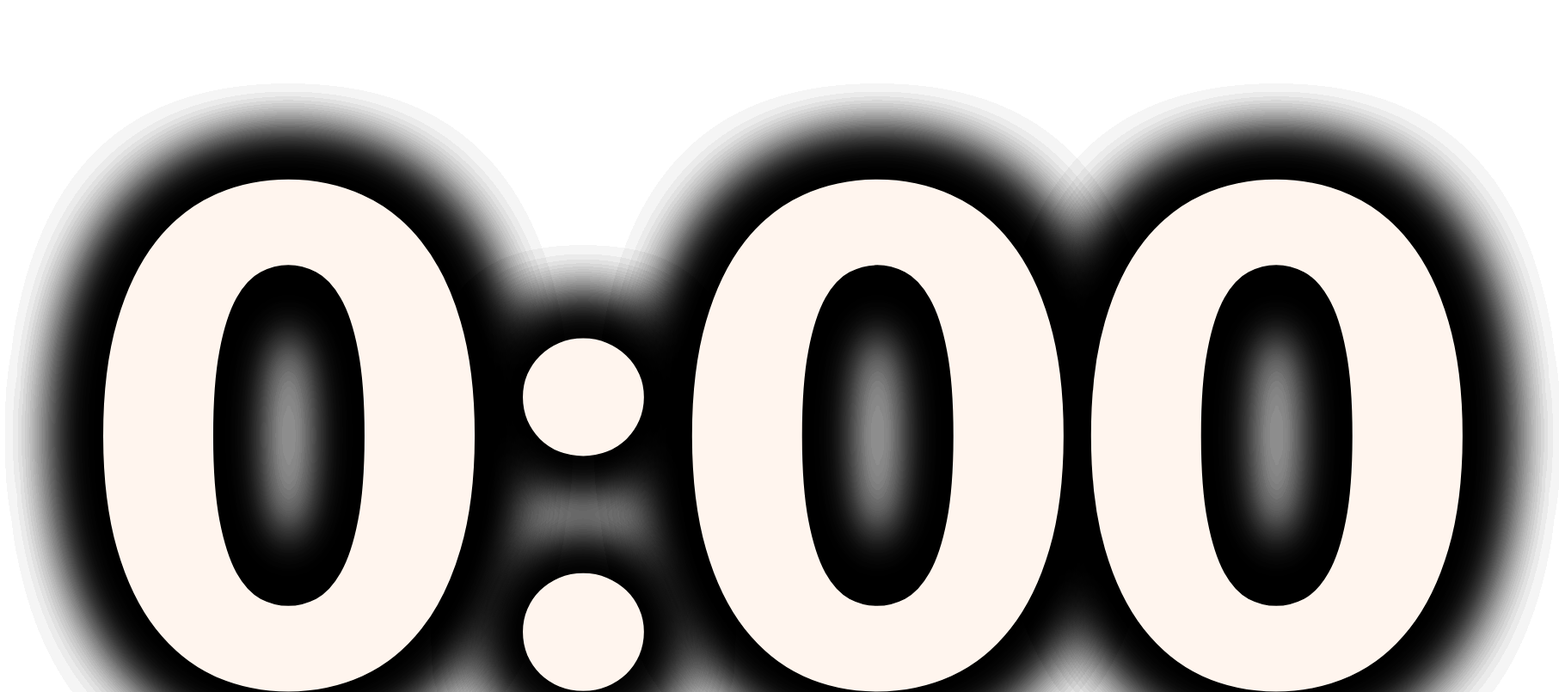
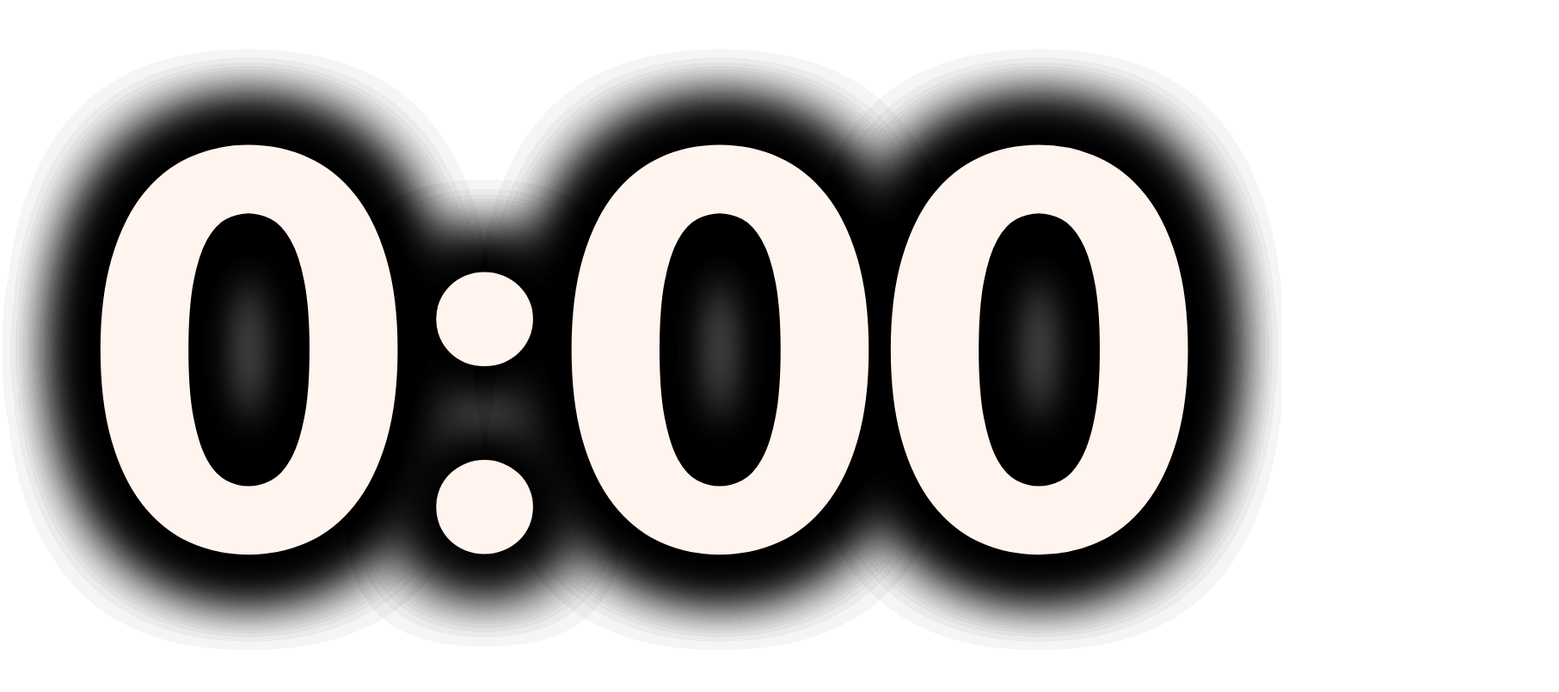
Before and after one commit to Regynate/PickChatter, a plain HTML site: page overlay/timeOverlay.html in a window 1280 px wide. Shown: the top 805 px of the page at 86% size, 1813 px wide, since content can reach past the window. Drawn offline with Linux system fonts and the light colour scheme.

Commit message:
Fixed time overlay cutoff

```diff
--- a/overlay/timeOverlay.html
+++ b/overlay/timeOverlay.html
@@ -38,10 +38,10 @@
             0 0 12vh black,
             0 0 12vh black,
             0 0 12vh black;
-            font: 900 100vh Lato, Calibri, sans-serif;
+            font: 900 80vh Lato, Calibri, sans-serif;
         }
         span {
-            padding: 12vh 12vh;
+            margin: 12vh 12vh;
         }
     </style>
   </head>
```
